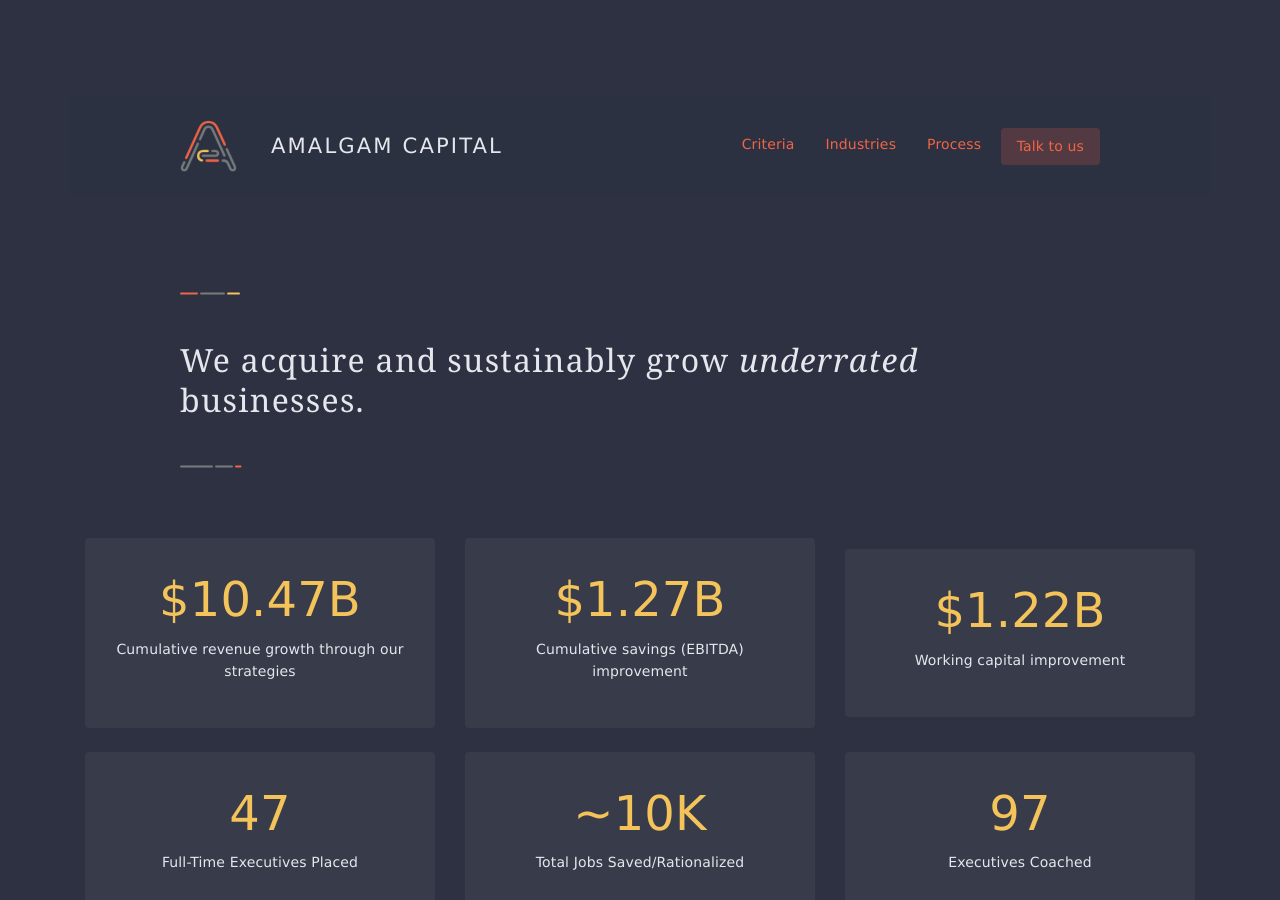
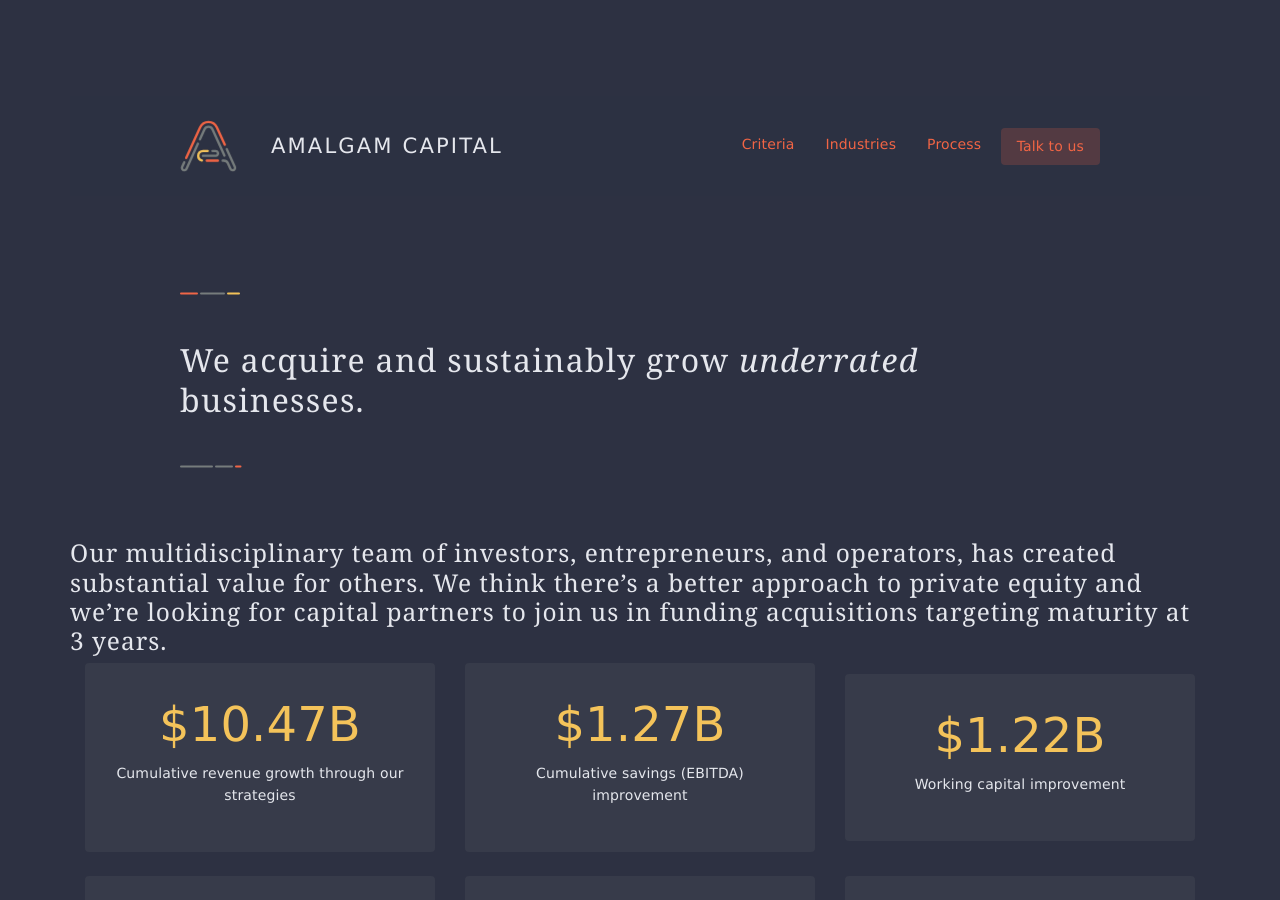
Before and after one commit to amalgam-capital/amalgam-capital.github.io, a Jekyll site: the page built from index.md, in a window 1280 px wide and 900 px high. Built offline with Jekyll 4.4.1, drawn with Linux system fonts in a browser that asks for light colours; some web fonts are replaced.

Commit message:
Update index.md

```diff
--- a/index.md
+++ b/index.md
@@ -9,6 +9,8 @@ title: Amalgam Capital
 	</div>
 </section>
 <section id="numbers" data-aos="fade" data-aos-delay="1000" class="numbers home-section block-container row align-items-center equal-blocks">
+	<h3>Our multidisciplinary team of investors, entrepreneurs, and operators, has created substantial value for others.
+We think there’s a better approach to private equity and we’re looking for capital partners to join us in funding acquisitions targeting maturity at 3 years.</h3>
 	<div class="em-block col-12 col-sm-6 col-lg-4">
 		<div class="block-content">
 			<p><span class="large">$10.47B</span> Cumulative revenue growth through our strategies</p>
```
